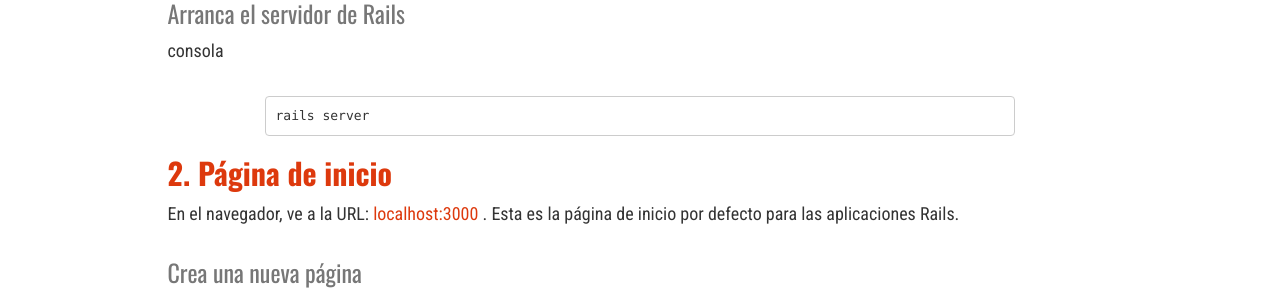
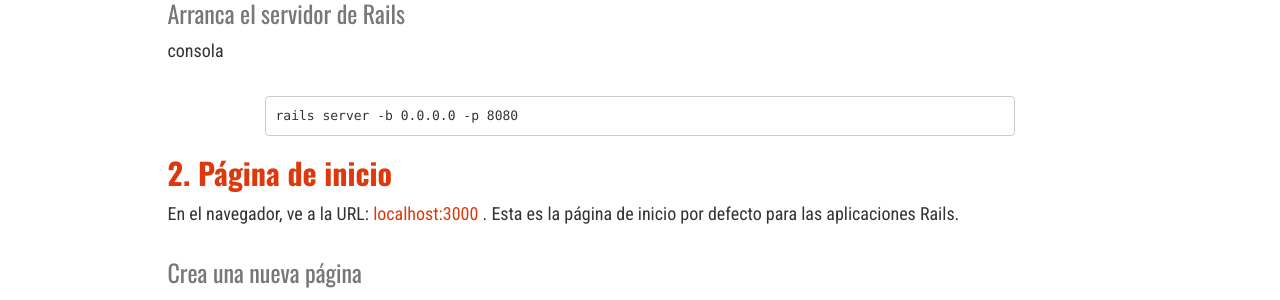
Before and after one commit to railsgirls-cali/railsgirls-cali.github.io, a Jekyll site: the page built from _pages/instagram.md, in a window 1280 px wide and 900 px high, scrolled down 525 px. Shown: the part 152-452 px from the top of the window. Built offline with Jekyll 4.4.1, drawn with Linux system fonts in a browser that asks for light colours; nearby versions of some CDN libraries; Markdown is read by kramdown in place of the engine named in the settings; some of the changed text lies outside the part shown.

Commit message:
Fixing rails server bind and port for c9

````diff
--- a/_pages/instagram.md
+++ b/_pages/instagram.md
@@ -29,7 +29,7 @@ cd instagram
 consola
 
 ```
-rails server
+rails server -b 0.0.0.0 -p 8080
 ```
 
 
@@ -206,7 +206,7 @@ consola
 
 ```bash
 CONTROL + C
-rails server
+rails server -b 0.0.0.0 -p 8080
 ```
 
 ## 7. Añade elementos de Bootstrap a la página
@@ -431,7 +431,7 @@ Este comando toma el archivo de migración y lo ejecuta, de manera que genere ta
 
 ```bash
 CONTROL + C (para parar el servidor)
-rails server (para volver a iniciar el servidor)
+rails server -b 0.0.0.0 -p 8080 (para volver a iniciar el servidor)
 ```
 
 Tendrás que reiniciar la aplicación cada vez que instales una gema o cada vez que ejecutes `rake db:migrate`
@@ -1036,7 +1036,7 @@ rake db:migrate
 
 ```bash
 CONTROL + C
-rails server
+rails server -b 0.0.0.0 -p 8080
 ```
 
 ### Edita el formulario de Post
````
